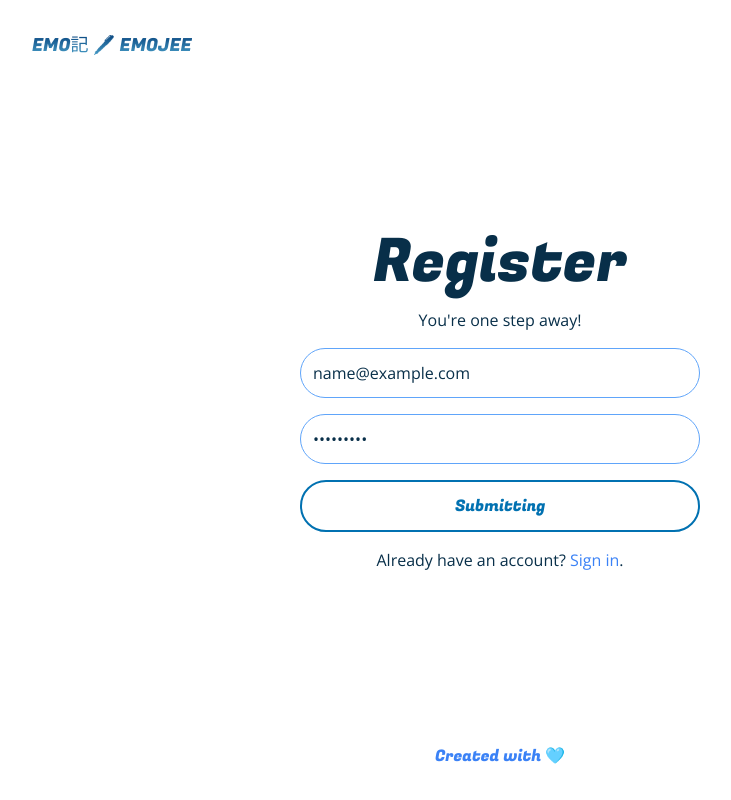
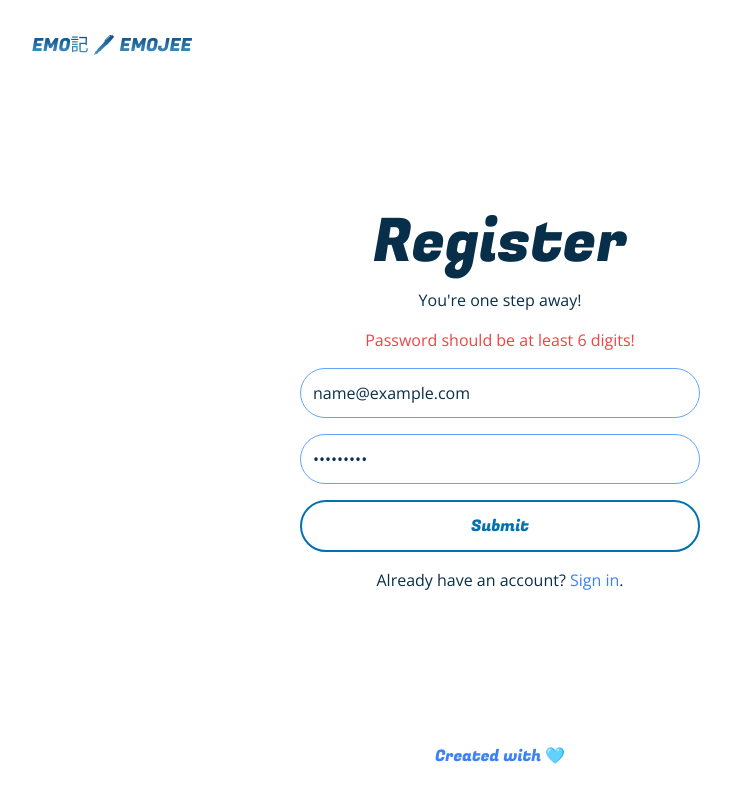
Before and after one commit to whchiuscott/emojee, a Next.js app: page /signup in a window 1280 px wide. Both pictures are taken after typing "name@example.com", "Sample123" into the empty fields and a click on the button "Submit". Shown: the whole page, without its empty margins (140-871 px from the left). Built offline with nearby package versions, Linux system fonts and the light colour scheme; no server answers.

Commit message:
login & signup fixed

```diff
--- a/app/login/page.js
+++ b/app/login/page.js
@@ -13,14 +13,17 @@ export default function LoginPage() {
   const [email, setEmail] = useState("");
   const [password, setPassword] = useState("");
   const [authenticating, setAuthenticating] = useState(false);
-  const { isRegister, setIsRegister, isLogin, setIsLogin, login } = useAuth();
+  const { isLogin, setIsLogin, login } = useAuth();
   const router = useRouter();
+  const [errorMessage, setErrorMessage] = useState("");
 
   async function handleSubmit() {
-    if (!password || !email || password.length < 6) {
+    if (!password || !email) {
+      setErrorMessage("Email or password is not valid!");
       return;
     }
     setAuthenticating(true);
+    setErrorMessage("");
     setIsLogin(true);
     try {
       if (isLogin) {
@@ -30,6 +33,7 @@ export default function LoginPage() {
       }
     } catch (error) {
       console.log(error.message);
+      setErrorMessage("Fail to login: " + error.message);
     } finally {
       setAuthenticating(false);
     }
@@ -41,6 +45,11 @@ export default function LoginPage() {
         Log in
       </h3>
       <p>You&#39;re one step away!</p>
+      {errorMessage && (
+        <p className="text-red-500 max-w-[400px] w-full text-center">
+          {errorMessage}
+        </p>
+      )}
       <input
         value={email}
         onChange={(e) => {
--- a/app/signup/page.js
+++ b/app/signup/page.js
@@ -15,12 +15,28 @@ export default function SignupPage() {
   const [authenticating, setAuthenticating] = useState(false);
   const { isRegister, setIsRegister, signup } = useAuth();
   const router = useRouter();
+  const [errorMessage, setErrorMessage] = useState("");
 
   async function handleSubmit() {
-    if (!password || !email || password.length < 6) {
+    if (!password && !email) {
+      setErrorMessage("Email and password are required!");
       return;
     }
+    if (!email) {
+      setErrorMessage("Email is required!");
+      return;
+    }
+    if (!password) {
+      setErrorMessage("Password is required!");
+      return;
+    }
+    if (!password.length < 6) {
+      setErrorMessage("Password should be at least 6 digits!");
+      return;
+    }
+
     setAuthenticating(true);
+    setErrorMessage("");
     setIsRegister(true);
     try {
       if (isRegister) {
@@ -30,6 +46,7 @@ export default function SignupPage() {
       }
     } catch (error) {
       console.log(error.message);
+      setErrorMessage("Fail to login: " + error.message);
     } finally {
       setAuthenticating(false);
     }
@@ -41,6 +58,11 @@ export default function SignupPage() {
         Register
       </h3>
       <p>You&#39;re one step away!</p>
+      {errorMessage && (
+        <p className="text-red-500 max-w-[400px] w-full text-center">
+          {errorMessage}
+        </p>
+      )}
       <input
         value={email}
         onChange={(e) => {
```
